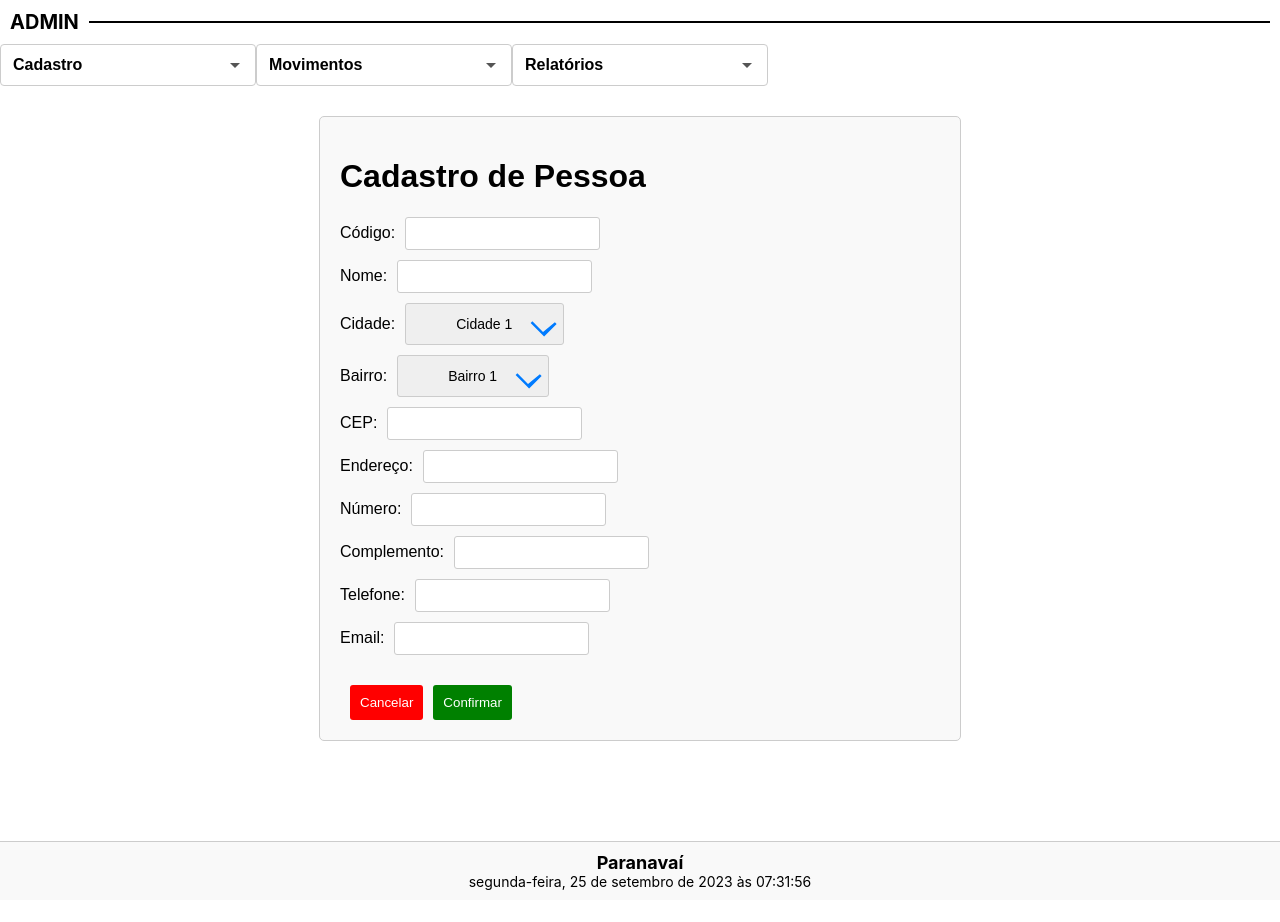
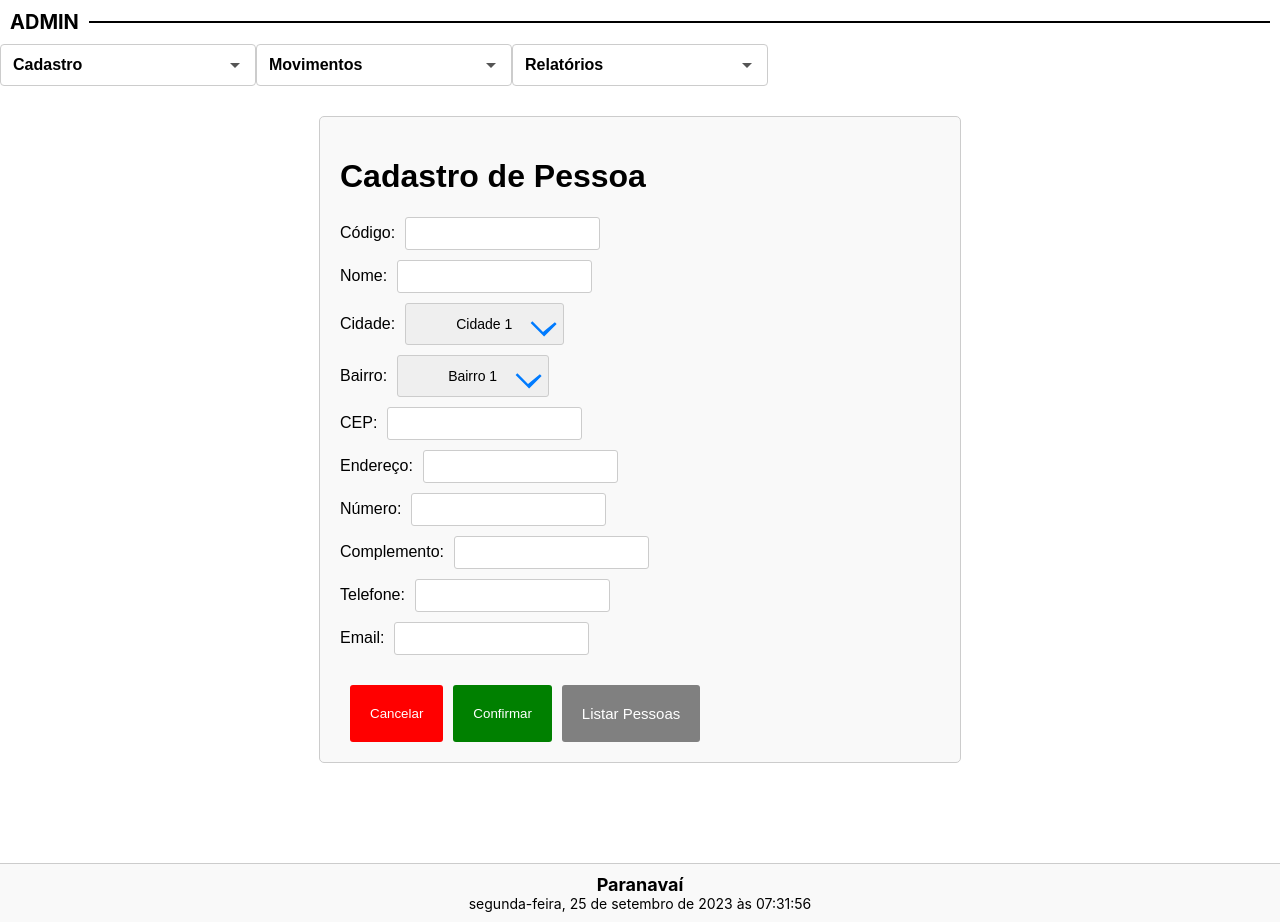
Before and after one commit to Rakoski/apice_frontend, a React (Create React App) app in the folder my-react-app/: page /pessoas in a window 1280 px wide. Before the commit the page ends 900 px from the top, so only its background shows below. Built offline with nearby package versions, Linux system fonts and the light colour scheme.

Commit message:
Added button to link to the lists of people

```diff
--- a/my-react-app/src/CadastroPessoa.css
+++ b/my-react-app/src/CadastroPessoa.css
@@ -26,7 +26,7 @@
 
 .cadastro-pessoa-container .button-container button {
     margin-left: 10px;
-    padding: 10px;
+    padding: 20px 20px;
     border: none;
     border-radius: 3px;
     cursor: pointer;
@@ -41,6 +41,11 @@
 /* Style Confirmar button */
 .cadastro-pessoa-container .button-container .confirm-button {
     background-color: green;
+    color: white;
+}
+
+.cadastro-pessoa-container .button-container .list-button {
+    background-color: rgb(128, 128, 128);
     color: white;
 }
 
--- a/my-react-app/src/CadastroPessoa.js
+++ b/my-react-app/src/CadastroPessoa.js
@@ -1,5 +1,6 @@
 import React, { useState } from 'react';
 import './CadastroPessoa.css'
+import {Link, Route, Router, Routes} from "react-router-dom";
 
 const CadastroPessoa = () => {
     const [codigo, setCodigo] = useState('');
@@ -103,6 +104,11 @@ const CadastroPessoa = () => {
             <div className="button-container">
                 <button className="cancel-button" onClick={handleCancelar}>Cancelar</button>
                 <button className="confirm-button" onClick={handleConfirmar}>Confirmar</button>
+                <Link to="/lista de pessoas">
+                    <button className="list-button"  style={{ fontSize: '15px' }}>
+                        Listar Pessoas
+                    </button>
+                </Link>
             </div>
         </div>
         </p>
```
